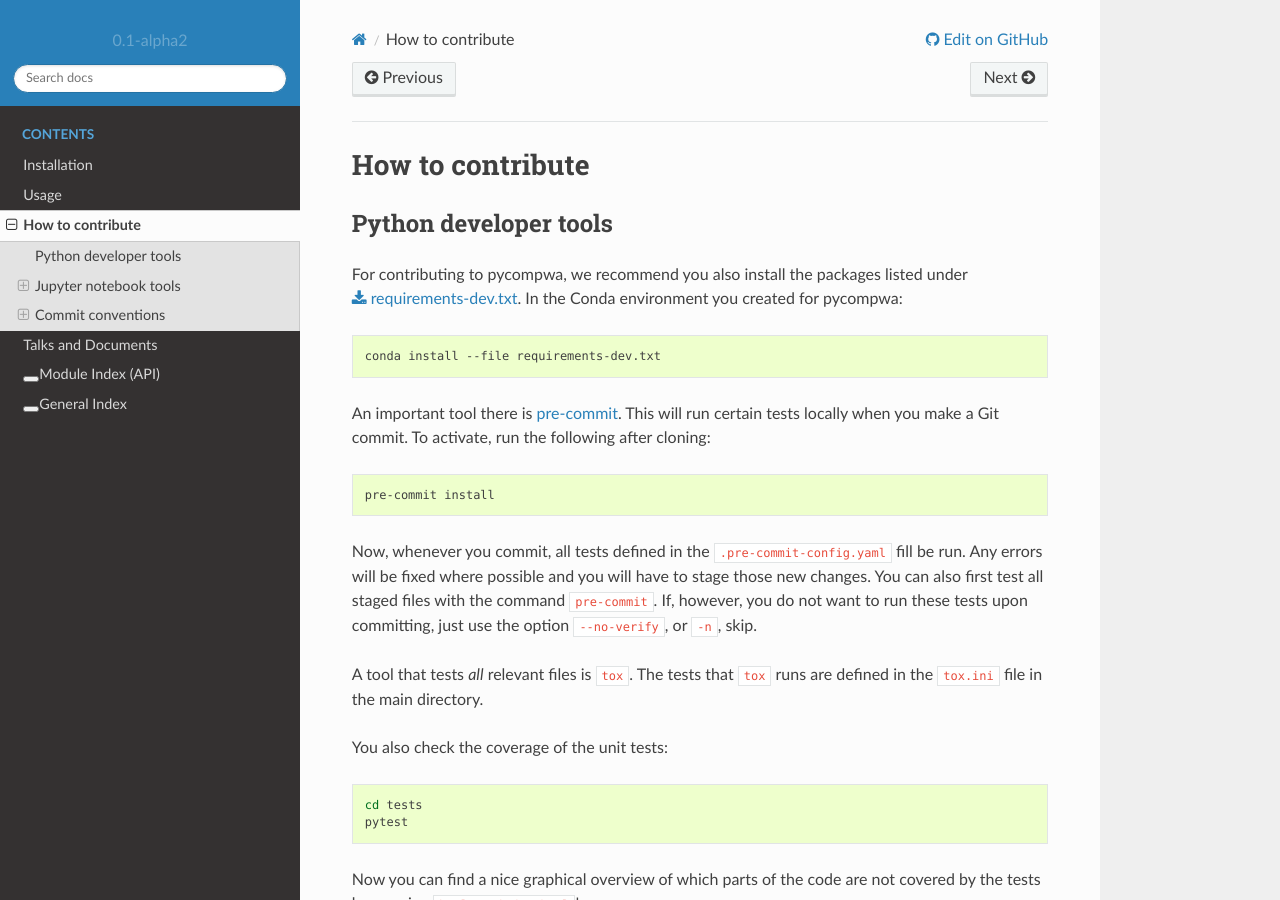
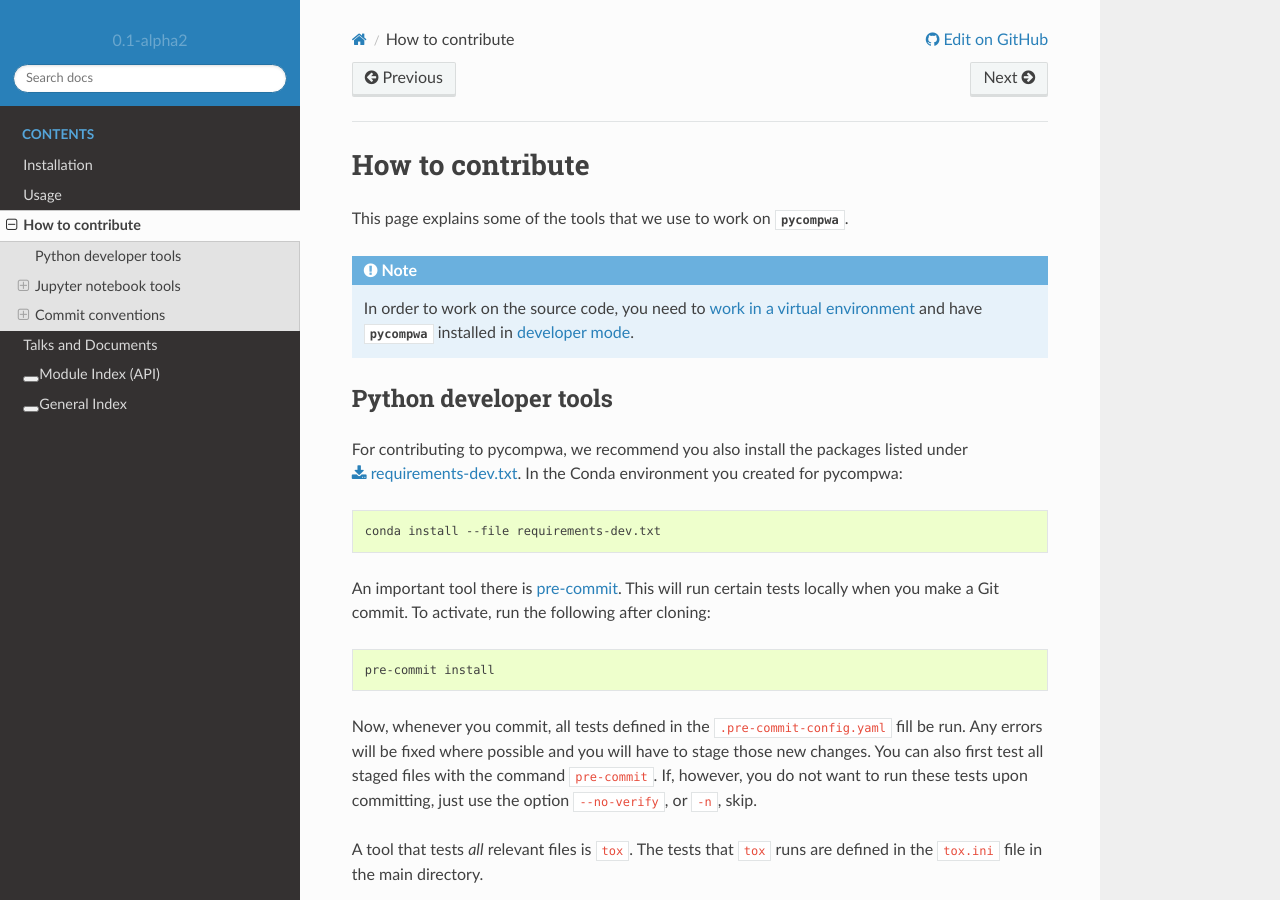
Before and after one commit to ComPWA/pycompwa, a Sphinx documentation site: the page built from doc/source/contribute.rst, in a window 1280 px wide and 900 px high. Built offline with Sphinx 7.4.7 and the Read the Docs theme 2.0.0, drawn with Linux system fonts in a browser that asks for light colours; pages that are not in the unit, such as notebooks, are missing from menus; the version number is read from the project's files by our own code.

Commit message:
docs: refer to virtual environment

```diff
--- a/doc/source/contribute.rst
+++ b/doc/source/contribute.rst
@@ -6,6 +6,15 @@
 =================
 
 .. _python-dev-tools:
+
+This page explains some of the tools that we use to work on `pycompwa`.
+
+.. note::
+
+  In order to work on the source code, you need to :doc:`work in a virtual
+  environment </install/virtual-environment>` and have `pycompwa` installed in
+  :ref:`developer mode <install/build:Developer Mode>`.
+
 
 Python developer tools
 ^^^^^^^^^^^^^^^^^^^^^^
@@ -58,7 +67,7 @@
 changes for instances when you run a cell. There is no simple solution for this
 other than to clean the cell output upon saving. You can automatize this with
 `nbstripout <https://github.com/kynan/nbstripout>`_ if you have activated
-``pre-commit`` (see :ref:`python-dev-tools`).
+``pre-commit`` (see :ref:`contribute:Python developer tools`).
 
 Jupyter offers several other useful extensions that can be activate `like this
 <https://jupyter-contrib-nbextensions.readthedocs.io/en/latest/install.html#enabling-disabling-extensions>`_
```
